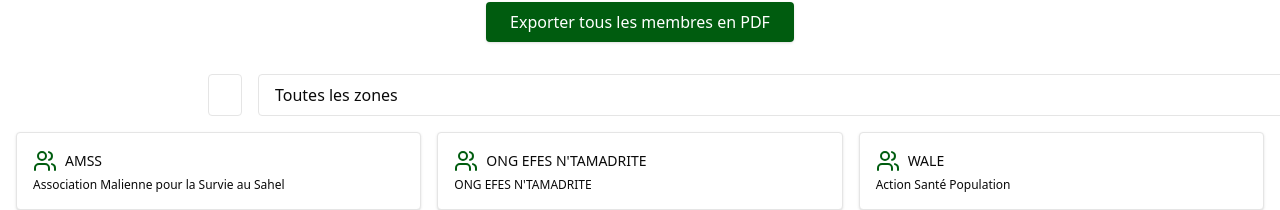
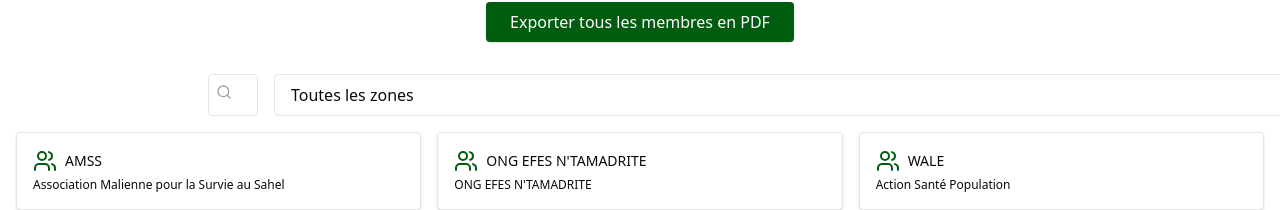
Before and after one commit to illilyelansary/site-PONAH, a React (Vite) app: page /membres in a window 1280 px wide. Shown: the part 358-568 px from the top of the page. Built offline with nearby package versions, Linux system fonts and the light colour scheme.

Commit message:
Update Members.jsx

```diff
--- a/src/components/pages/Members.jsx
+++ b/src/components/pages/Members.jsx
@@ -1,6 +1,6 @@
 import React, { useState } from 'react';
 import * as XLSX from 'xlsx';
-import { Users, X, FileText, CheckCircle, FileCheck2, UserCheck } from 'lucide-react';
+import { Users, X, FileText, CheckCircle, FileCheck2, UserCheck, Search } from 'lucide-react';
 import defaultMembers from '../../data/membersData_detailed_full';
 import { useAuth } from '../../contexts/AuthContext';
 import jsPDF from 'jspdf';
@@ -81,6 +81,11 @@ const Members = () => {
     doc.save('Membres_PONAH_Global.pdf');
   };
 
+  const handleSearchChange = (e) => {
+    setSearchTerm(e.target.value);
+    setCurrentPage(1);
+  };
+
   const filteredMembers = membersData.filter(member => {
     const nomMatch = (member['Nom complet de l’ONG'] || '').toLowerCase().includes(searchTerm.toLowerCase());
     const acronymeMatch = (member['Acronyme'] || '').toLowerCase().includes(searchTerm.toLowerCase());
@@ -108,13 +113,16 @@ const Members = () => {
 
       <div className="max-w-4xl mx-auto px-4 mt-8 mb-4 flex flex-col md:flex-row items-center gap-4 justify-between">
         {isAdmin && <input type="file" accept=".xlsx,.xls" onChange={handleExcelUpload} className="text-sm border rounded px-2 py-1" />}
-        <input
-          type="text"
-          placeholder="Rechercher..."
-          className="border px-4 py-2 rounded w-full"
-          value={searchTerm}
-          onChange={(e) => setSearchTerm(e.target.value)}
-        />
+        <div className="relative w-full">
+          <Search className="absolute left-2 top-2.5 h-4 w-4 text-gray-400" />
+          <input
+            type="text"
+            placeholder="Rechercher par nom ou acronyme..."
+            className="pl-8 border px-4 py-2 rounded w-full"
+            value={searchTerm}
+            onChange={handleSearchChange}
+          />
+        </div>
         <select
           value={selectedZone}
           onChange={(e) => setSelectedZone(e.target.value)}
@@ -126,6 +134,8 @@ const Members = () => {
           ))}
         </select>
       </div>
+
+      {/* reste du composant inchangé */}
 
       <div className="max-w-7xl mx-auto px-4 grid grid-cols-1 sm:grid-cols-2 lg:grid-cols-3 gap-4">
         {paginatedMembers.map((m, i) => (
```
